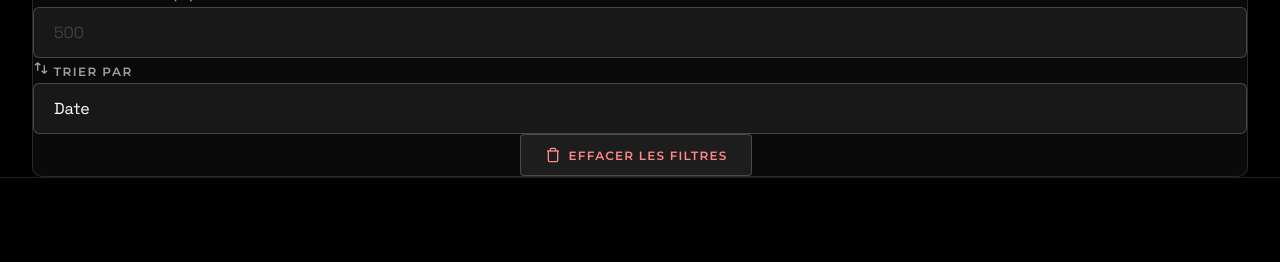
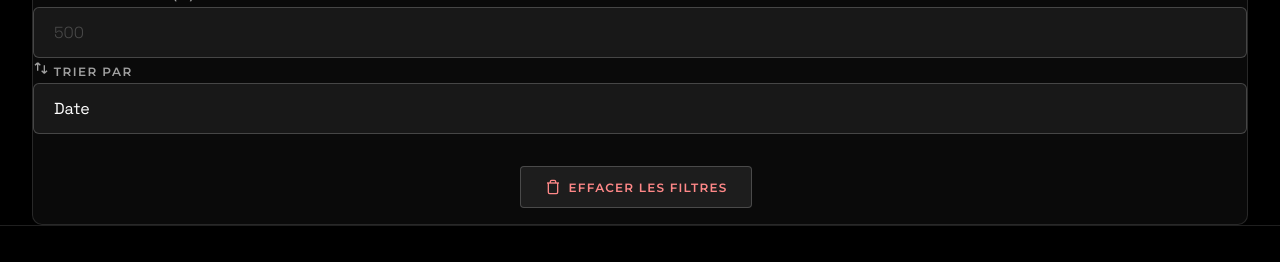
Before and after one commit to Abdou-77/EventProject, an Angular app in the folder front-end/: page /events in a window 1280 px wide. Shown: the part 920-1182 px from the top of the page. Built offline with nearby package versions, Linux system fonts and the light colour scheme; no server answers.

Commit message:
bouton effacer filtre sur page events

```diff
--- a/front-end/src/app/components/events/events-list/events-list.component.css
+++ b/front-end/src/app/components/events/events-list/events-list.component.css
@@ -288,6 +288,8 @@
 .filters-actions {
   display: flex;
   justify-content: center;
+  padding: var(--space-4) 0;
+  margin-top: var(--space-4);
 }
 
 .btn-clear {
```
